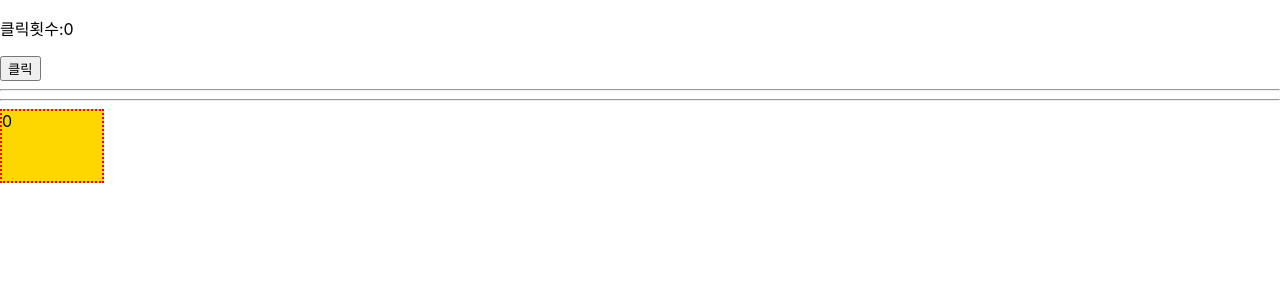
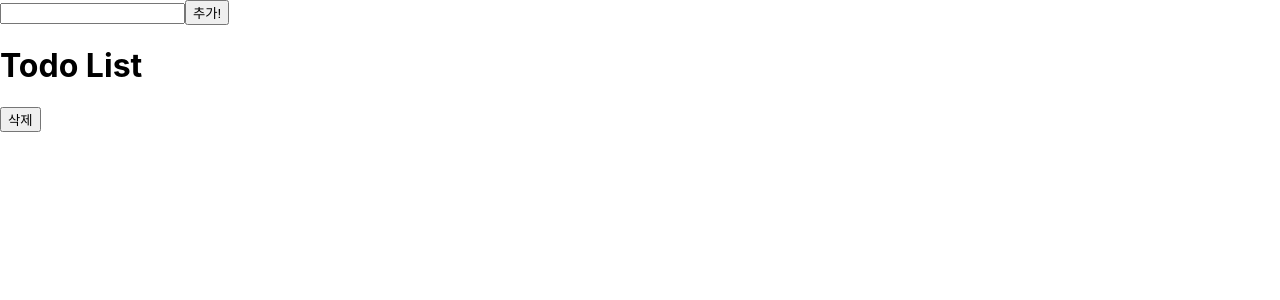
Before and after one commit to Goldcartel/my-blog, a React (Create React App) app: page / in a window 1280 px wide. Shown: the top 300 px of the page. Built offline with nearby package versions, Linux system fonts and the light colour scheme.

Commit message:
todolist

```diff
--- a/src/App.css
+++ b/src/App.css
@@ -1,6 +1,5 @@
-.box{
-  background-color: gold;
-  width: 100px;
-  height: 70px;
-  border: 2px dotted red;
+.todo-item{
+  width : 300px;
+  height : 60px;
+  border: 2px dotted blue;
 }
--- a/src/App.js
+++ b/src/App.js
@@ -1,11 +1,26 @@
-import { useState } from 'react';
+import React,{useState} from 'react';
 import './App.css';
-import SignUp from './chapter_11/SignUp';
-import BoxClass  from './lecture/BoxClass';
+import TodoBoard from './lecture/TodoBoard';
 
 function App() {
-  return(
-    <BoxClass/>
+  const [inputValue,setInputValue]=useState('');
+  const [todoList,setTodoList]=useState([ ]);
+  const delItem=()=> {
+    console.log(todoList)
+    setTodoList((todoList)=> todoList.slice(0,-1))
+    console.log(todoList)
+  }
+  const addItem=( )=>{
+    console.log('inputValue 여기에!',inputValue);
+    setTodoList([...todoList,inputValue]);
+  }
+  return (
+    <div className="App">
+      <input value={inputValue} type='text' onChange={(event)=>setInputValue(event.target.value)}/>
+      <button onClick={addItem}>추가!</button>
+      <TodoBoard todoList={todoList}/>
+      <button onClick={delItem}>삭제</button>
+    </div>
   );
 }
 
--- /dev/null
+++ b/src/lecture/TodoBoard.js
@@ -0,0 +1,12 @@
+import React from 'react';
+import TodoItem from './TodoItem';
+
+const TodoBoard = (props) => {
+  return (
+    <div>
+       <h1>Todo List</h1>
+       {props.todoList.map((item)=><TodoItem item={item}/>)}
+    </div>
+  )
+}
+export default TodoBoard
--- /dev/null
+++ b/src/lecture/TodoItem.js
@@ -0,0 +1,10 @@
+import React from 'react';
+const TodoItem=(props)=>{
+  return(
+    <div className='todo-item'>
+        {props.item}
+    </div>
+  );
+};
+
+export default TodoItem;
```
